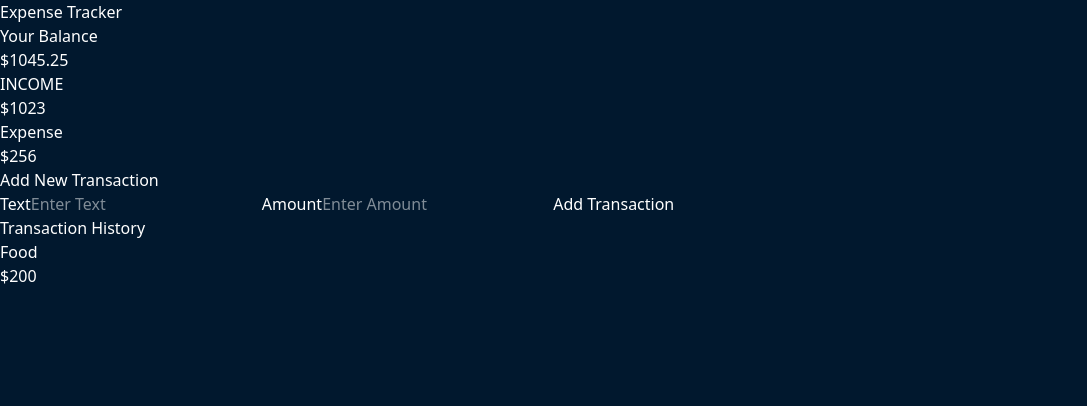
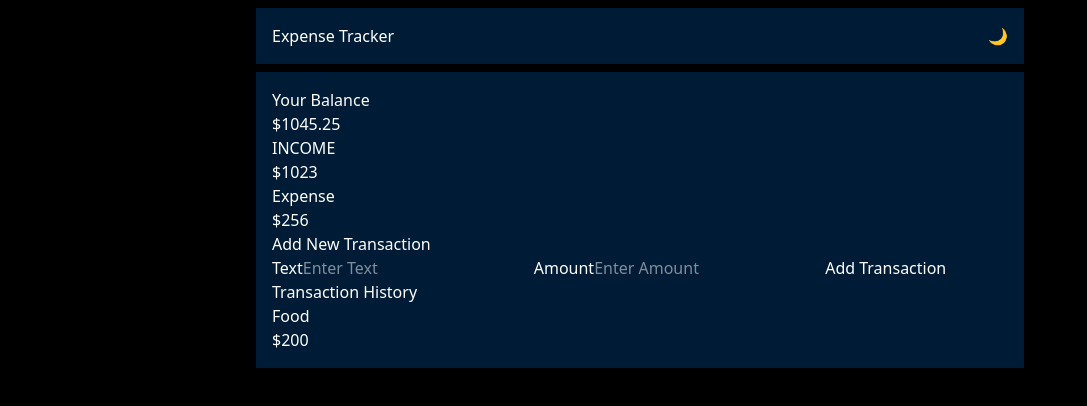
Before and after one commit to Soumita-Nag/ExpenseTracker, a Vue app: page / in a window 1280 px wide. Shown: the top 406 px of the page, without its empty margins (0-1087 px from the left). Built offline with nearby package versions, Linux system fonts and the light colour scheme.

Commit message:
NavBar styles added

```diff
--- a/src/App.vue
+++ b/src/App.vue
@@ -11,17 +11,28 @@
       IncomeExpenses,
       AddTransaction,
       TransactionHistory,
+    },
+    data(){
+      return{
+        theme:"light",
+      }
     }
   }
 </script>
 
 <template>
-  <div class=" bg-[var(--color-bg)] text-white h-[100vh]">
-    <NavBar/>
-    <Balance/>
-    <IncomeExpenses/>
-    <AddTransaction/>
-    <TransactionHistory/>
+  <div class=" bg-[var(--color-bg-dark)] text-white h-[100vh] flex flex-col items-center md:p-0 pl-2 pr-2">
+    <div class="xl:w-[60%] lg:w-[70%] md:w-[80%] w-full mt-2">
+      <div>
+        <NavBar :theme="theme"/>
+      </div>
+      <div class="w-full bg-[var(--color-bg-secondary-dark)] mt-2 p-4">
+        <Balance/>
+        <IncomeExpenses/>
+        <AddTransaction/>
+        <TransactionHistory/>
+      </div>
+    </div>
   </div>
 </template>
 
--- a/src/assets/main.css
+++ b/src/assets/main.css
@@ -1,5 +1,6 @@
 @import "tailwindcss";
 
 :root{
-    --color-bg: #01182e;
+    --color-bg-dark: #000000;
+    --color-bg-secondary-dark: #001b35;
 }
--- a/src/components/NavBar.vue
+++ b/src/components/NavBar.vue
@@ -1,5 +1,10 @@
 <template>
-    <h2>Expense Tracker</h2>
+    <div class="flex flex-wrap justify-between p-4 bg-[var(--color-bg-secondary-dark)]">
+        <h2>Expense Tracker</h2>
+        <button v-if="theme=='dark'" type="button">☀️</button>
+        <button v-else-if="theme=='light'" type="button">🌙</button>
+
+    </div>
 </template>
 <script>
     export default{
@@ -7,6 +12,9 @@
             return{
 
             }
+        },
+        props:{
+            theme:String,
         },
         methods:{
 
```
